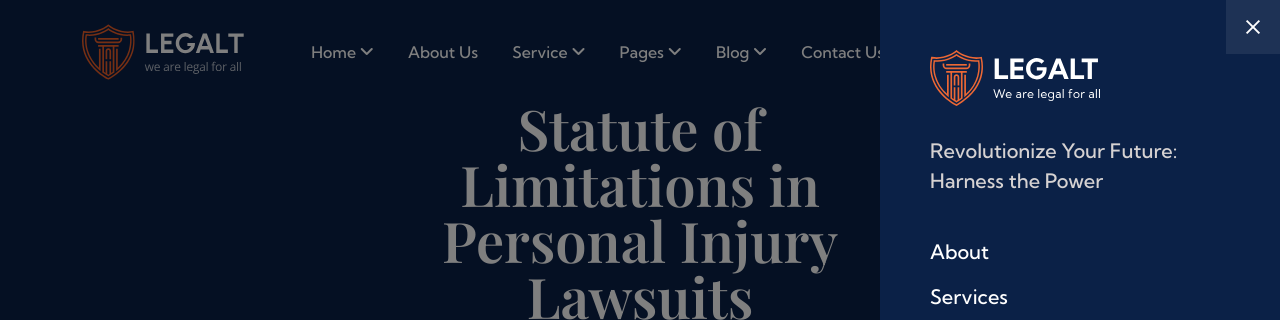
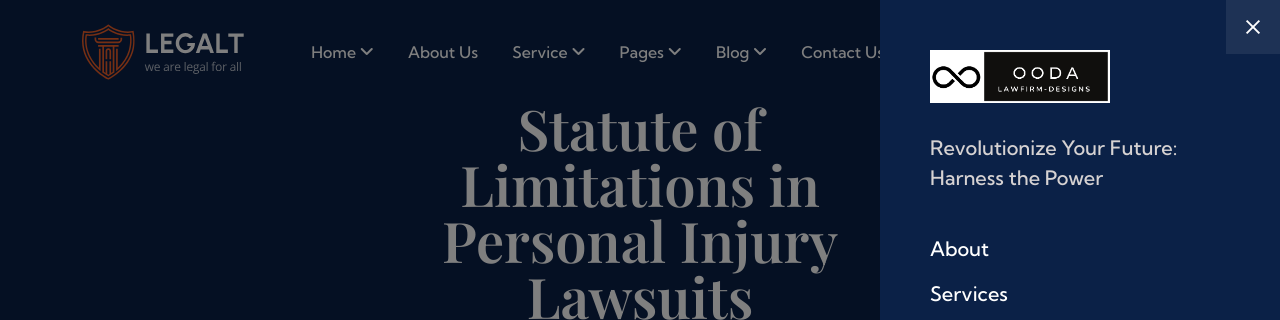
Before and after one commit to imhamad/ooda-lawfirm-suite, a plain HTML site: page blog-details-sidebar-right.html in a window 1280 px wide. Both pictures are taken after a click on the link 1188 px from the left and 41 px from the top of the page. Shown: the top 320 px of the page. Drawn offline with nearby package versions, Linux system fonts and the light colour scheme; some packages are replaced by stand-ins of ours; a script that the page names is missing; some icons are missing; a web font is replaced by a local one.

Commit message:
Updates Performed:: savepoint ~ Hamad MBP

```diff
--- a/blog-details-sidebar-right.html
+++ b/blog-details-sidebar-right.html
@@ -289,7 +289,7 @@
               <div class="sidebar-info">
                   <div class="sidebar-logo mb-30">
                       <a href="index.html">
-                          <img src="assets/img/logo/header-logo4.svg" alt="logo">
+                          <img src="assets/img/logo/header-logo2.png" alt="logo" style="max-width: 180px">
                       </a>
                   </div>
                   <div class="sidebar-content">
```
Also changed, not shown: blog-sidebar-left.html (+1 -1 lines), case-study-sidebar-left.html (+1 -1 lines), service-details-sidebar-right.html (+1 -1 lines), service-details.html (+1 -1 lines), single-index.html (+1 -1 lines), testimonial.html (+1 -1 lines).
